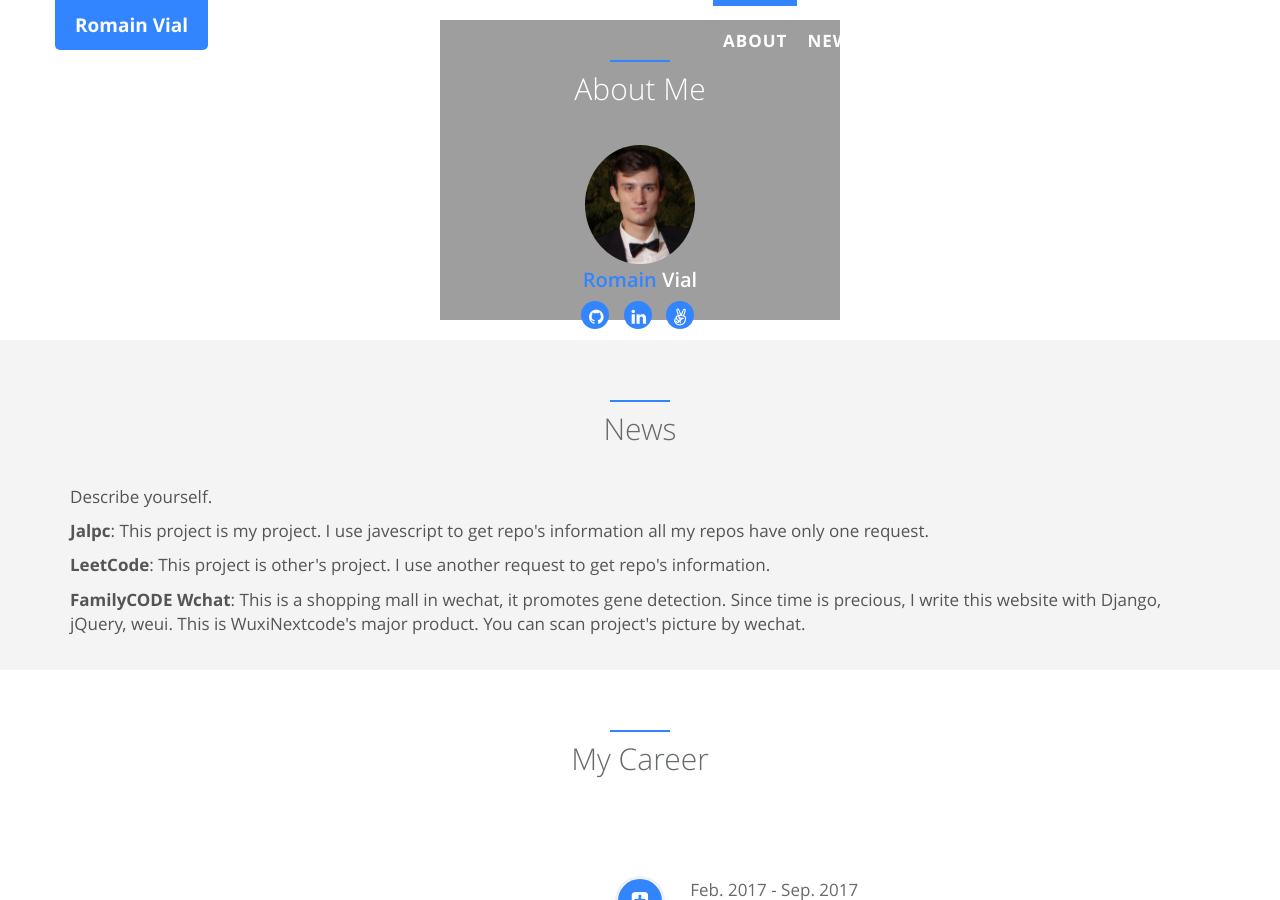
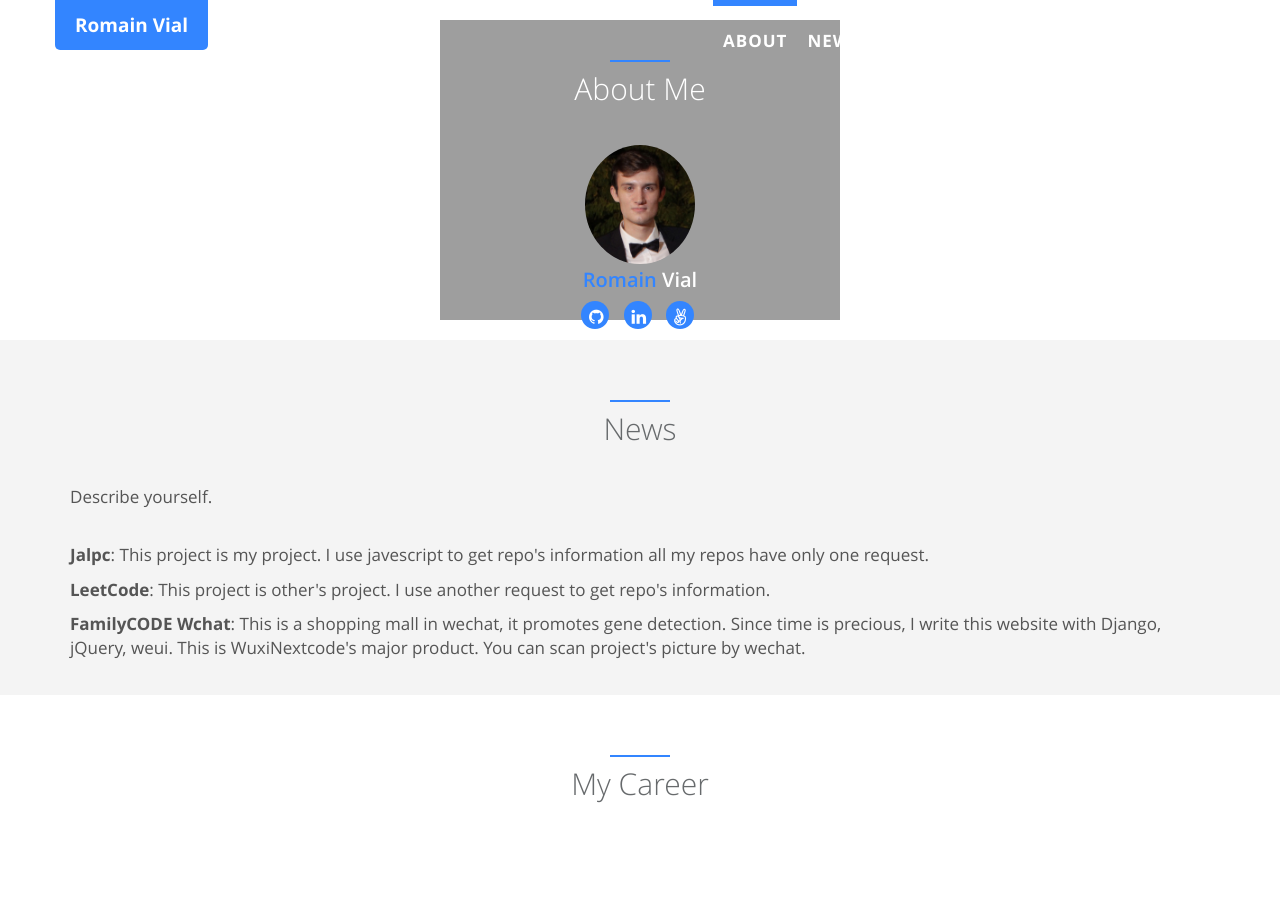
Before and after one commit to RomainVial/RomainVial.github.io, a Jekyll site: the page built from index.html, in a window 1280 px wide and 900 px high. Built offline with Jekyll 4.4.1, drawn with Linux system fonts in a browser that asks for light colours.

Commit message:
update news style

```diff
--- a/_includes/sections/news.html
+++ b/_includes/sections/news.html
@@ -6,15 +6,11 @@
         </div>
     </div>
     <div class="row">
-        <div class="col-sm-12">
-            <p><span data-i18n="about_me.des">{{ site.author.desc }}</span></p>
-        </div>
-    </div>
-    <div class="row">
             <div class="col-sm-12">
-            {% for news in site.data.index.news %}
-                <p><span data-i18n="about_me.des"><b>{{ news.name }}</b>: {{ news.desc }}</span></p>
-            {% endfor %}
+                <p><span data-i18n="about_me.des">{{ site.author.desc }}</span></p><br />
+                {% for news in site.data.index.news %}
+                    <p><span data-i18n="about_me.des"><b>{{ news.name }}</b>: {{ news.desc }}</span></p>
+                {% endfor %}
             </div>
     </div>
 </div>
```
